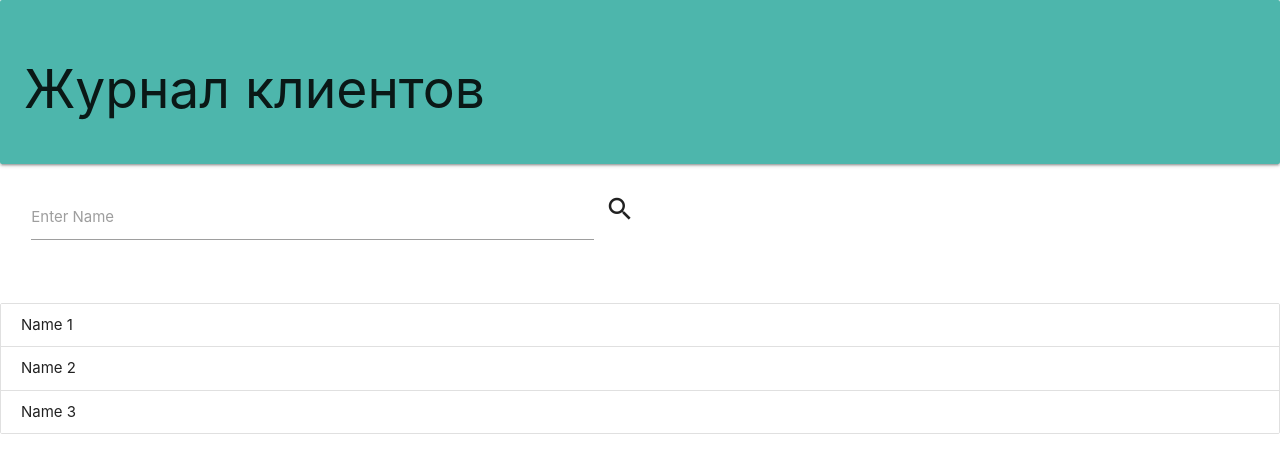
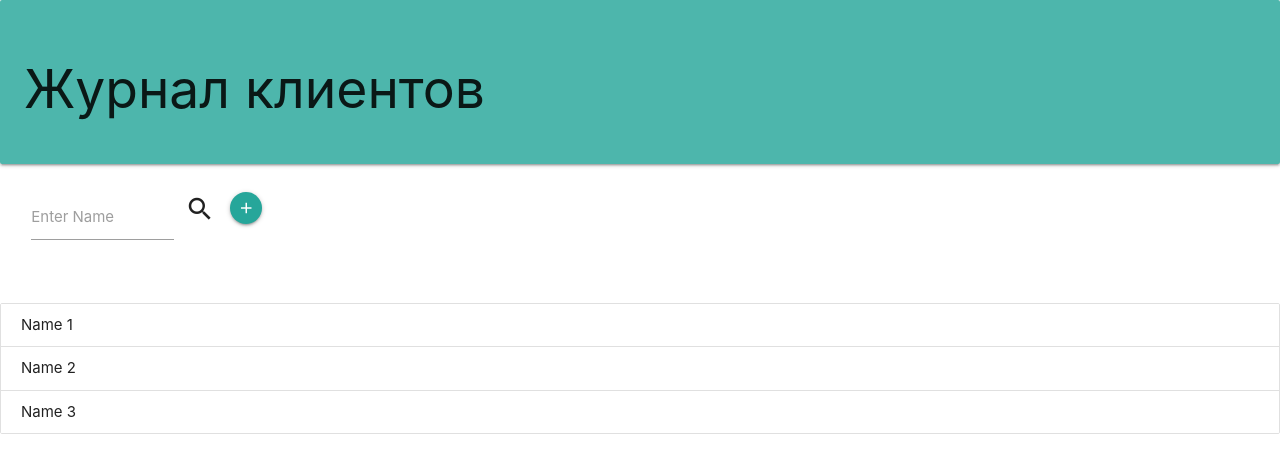
Before and after one commit to vladboldyr/ReactJSNet, a React (Create React App) app: page / in a window 1280 px wide. Shown: the top 472 px of the page. Built offline with nearby package versions, Linux system fonts and the light colour scheme.

Commit message:
add button

```diff
--- a/src/components/Clients.css
+++ b/src/components/Clients.css
@@ -14,6 +14,10 @@
 
 .input-field.suffix i.active {
     color: #26a69a;
+}
+
+.buttonPlus {
+  color: #26a69a;
 }
 
 .input-field.suffix input,
--- a/src/components/Clients.js
+++ b/src/components/Clients.js
@@ -12,11 +12,12 @@ export const Clients = () => {
             <div className="row">
                 <form>
                     <div className="row" style={{marginLeft:'20px'}}>
-                        <div className="input-field  suffix col s6">
+                        <div className="input-field  suffix col s2">
                             <i className="material-icons">search</i>
                             <input id="icon_search" type="text" className="validate"/>
                             <label form="icon_search">Enter Name</label>
                         </div>
+                        <a className="btn-floating btn-small waves-effect waves-light buttonPlus" style={{marginTop:"13px"}}><i className="material-icons">add</i></a>
                     </div>
                 </form>
             </div>
```
Also changed, not shown: 1 other file (tests, documents, lock files or other folders).
